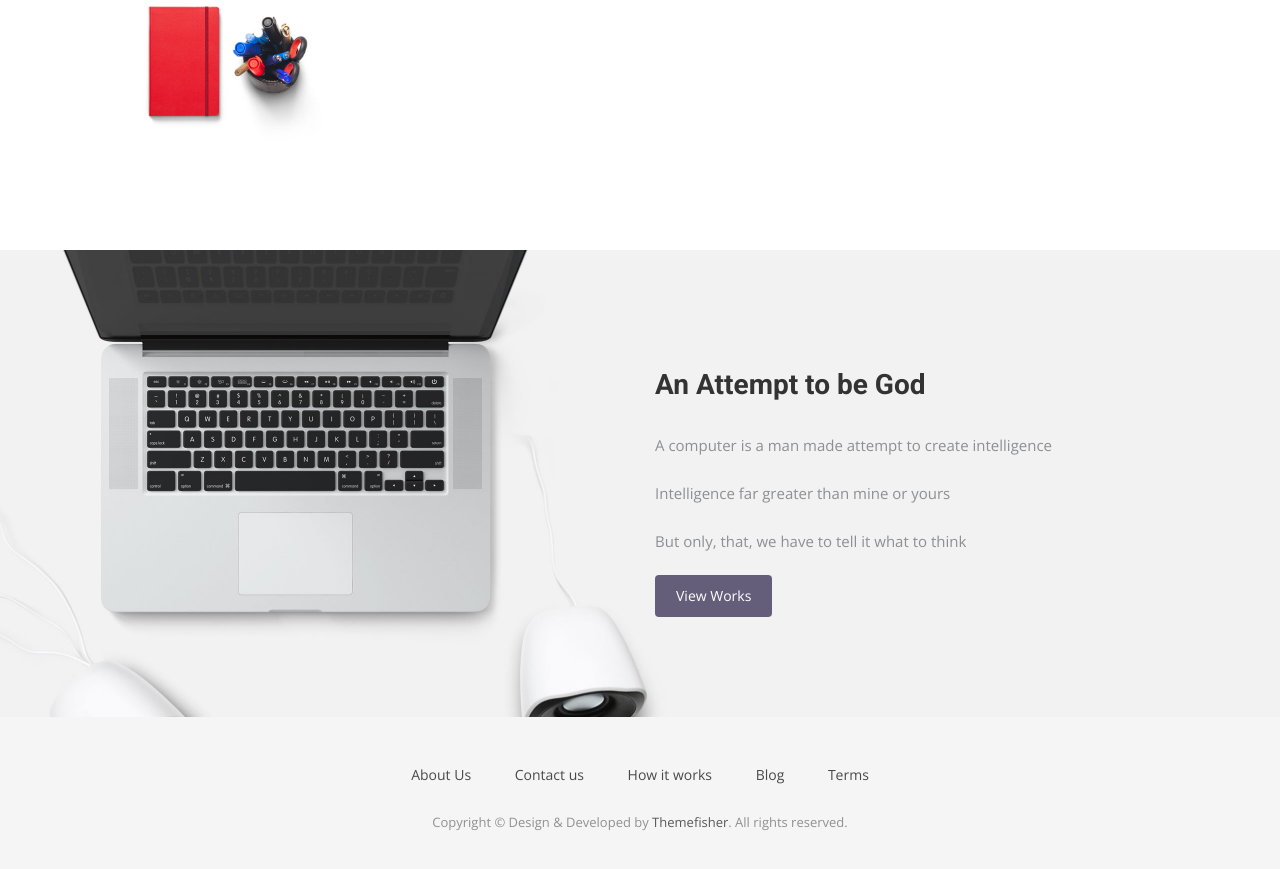
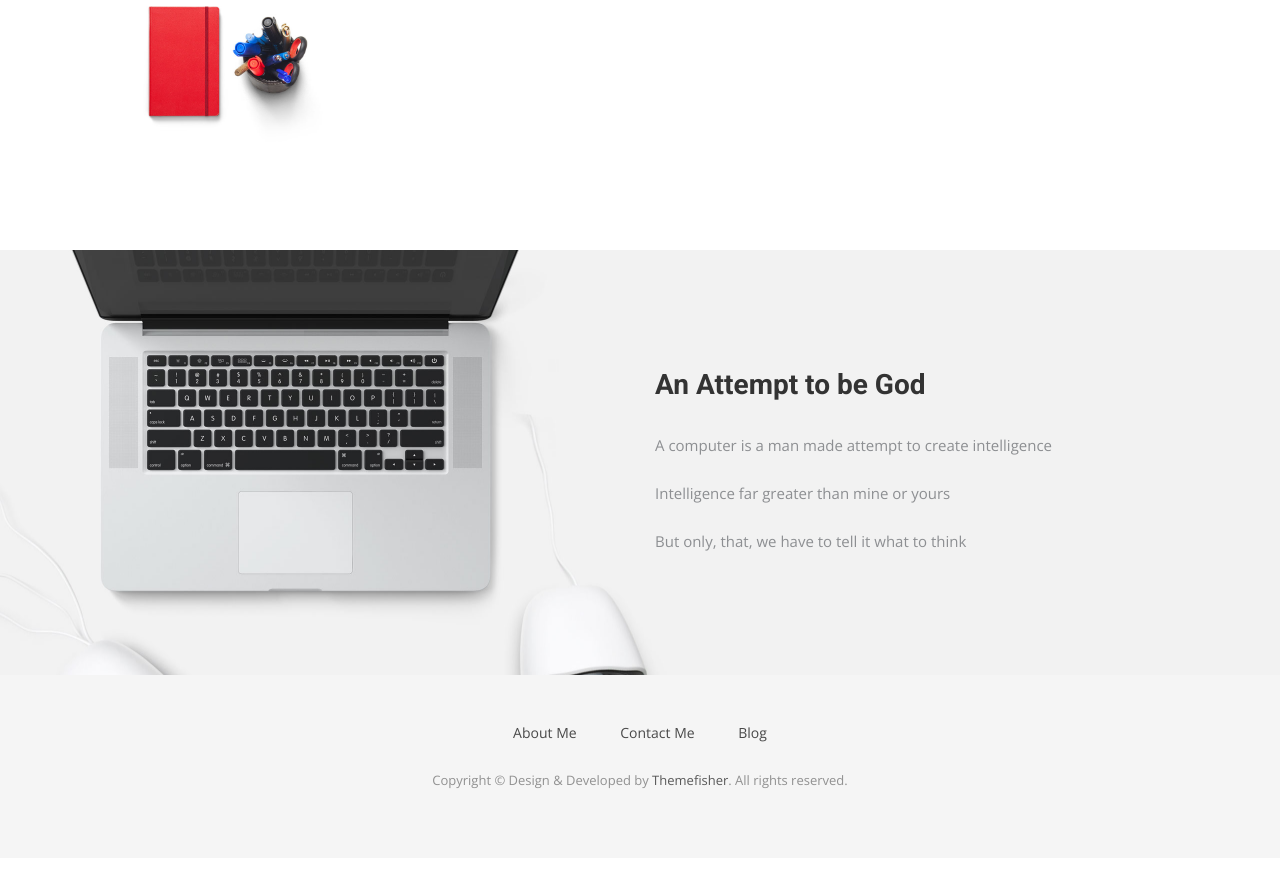
Before and after one commit to wizard-of-white-magic/wizard-of-white-magic.github.io, a Jekyll site: the page built from index.html, in a window 1280 px wide and 900 px high, scrolled down 1613 px. Shown: the top 869 px of the window. Built offline with Jekyll 4.4.1, drawn with Linux system fonts in a browser that asks for light colours; nearby versions of some CDN libraries; some web fonts are replaced.

Commit message:
Small commenting of unwanted things for now

```diff
--- a/_includes/footer.html
+++ b/_includes/footer.html
@@ -5,11 +5,11 @@
       <div class="col-md-12">
         <div class="footer-manu">
           <ul>
-            <li><a href="#">About Us</a></li>
-            <li><a href="{{ site.baseurl }}/contact">Contact us</a></li>
-            <li><a href="#">How it works</a></li>
+            <li><a href="#">About Me</a></li>
+            <li><a href="{{ site.baseurl }}/contact">Contact Me</a></li>
+            <!-- <li><a href="#">How it works</a></li> -->
             <li><a href="{{ site.baseurl }}/blog">Blog</a></li>
-            <li><a href="#">Terms</a></li>
+            <!-- <li><a href="#">Terms</a></li> -->
           </ul>
         </div>
         <p>Copyright &copy; Design &amp; Developed by <a href="http://www.themefisher.com">Themefisher</a>. All rights reserved.</p>
--- a/index.html
+++ b/index.html
@@ -48,7 +48,7 @@ permalink: /
       <p>A computer is a man made attempt to create intelligence</p>
       <p>Intelligence far greater than mine or yours</p>
       <p>But only, that, we have to tell it what to think</p>
-      <a href="#" class="btn btn-view-works">View Works</a>
+      <!-- <a href="#" class="btn btn-view-works">View Works</a> -->
     </div>
   </div>
 </div>
```
